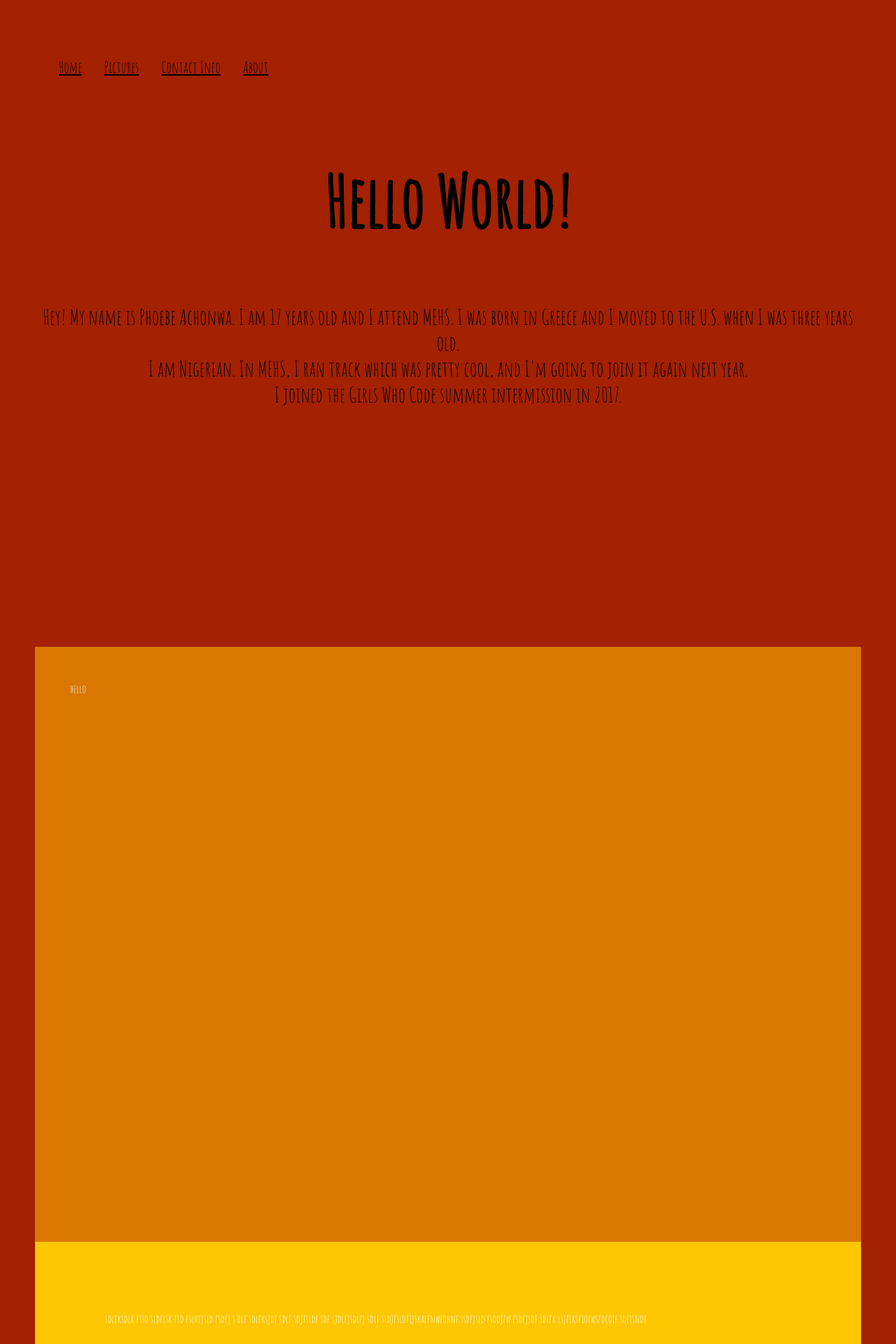
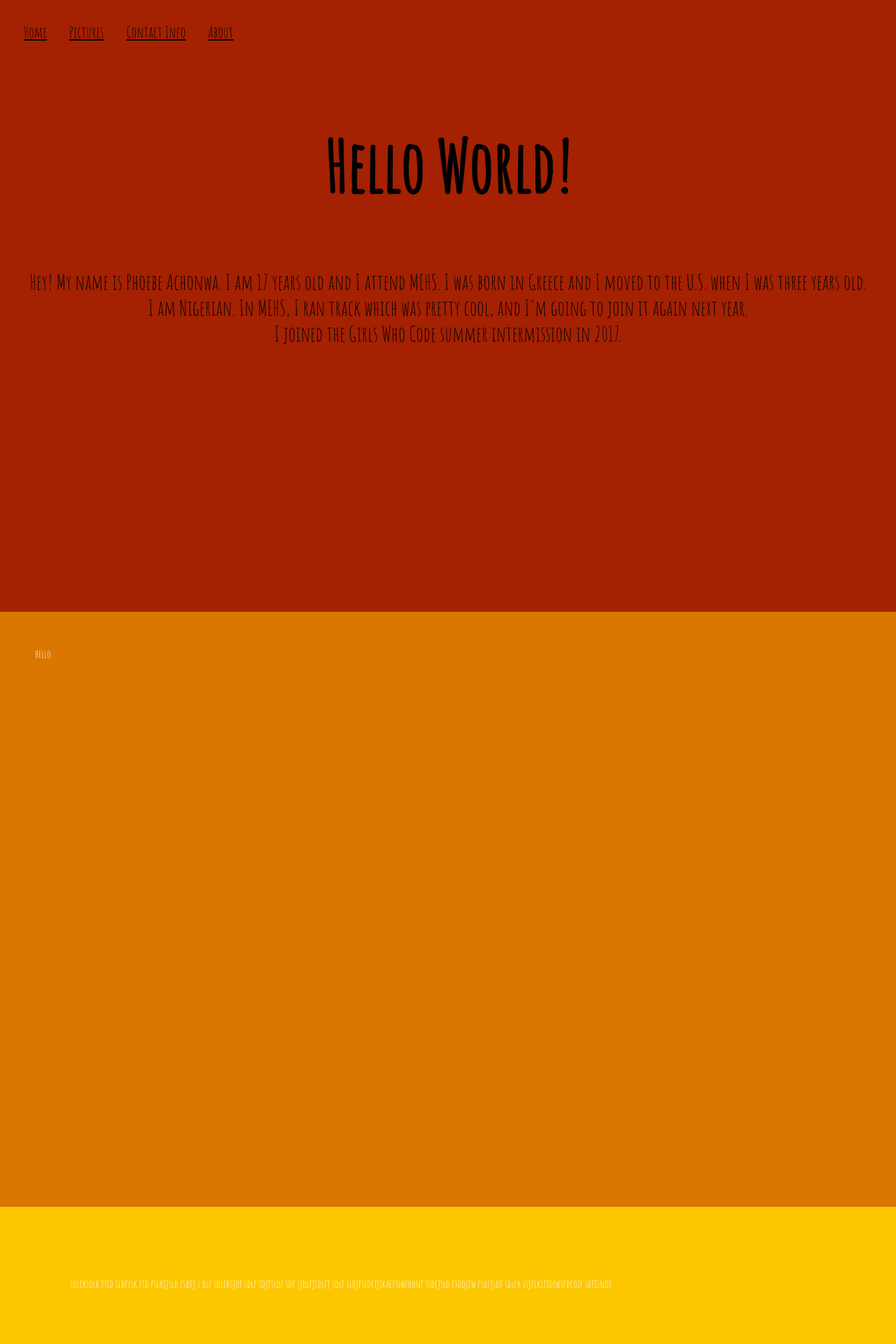
Before and after one commit to pachonwa/Portfolio2, a Python web app: template templates/aboutme.html in a window 1280 px wide. Shown: the top 1920 px of the page at 70% size. Run offline with Jinja, Linux system fonts and the light colour scheme; the template is opened without the code that fills it, so the values that code supplies are empty.

Commit message:
wahtever

```diff
--- a/main.py
+++ b/main.py
@@ -7,12 +7,12 @@ env = jinja2.Environment(
     extensions=['jinja2.ext.autoescape'],
     autoescape=True)
 
-class AboutPage(webapp2.RequestHandler):
+class Welcome(webapp2.RequestHandler):
     def get(self):
         template = env.get_template("templates/aboutme.html")
         self.response.write(template.render())
 
 
 app = webapp2.WSGIApplication([
-    ('/', AboutPage),
+    ('/', Welcome),
 ], debug=True)
--- a/stylesheets/aboutme.css
+++ b/templates/aboutme.css
@@ -1,5 +1,5 @@
 body {
-  margin: 50px;
+  margin: 0px;
   font-family: 'Amatic SC', cursive;
   background-color: #a42102;
 
--- a/templates/aboutme.html
+++ b/templates/aboutme.html
@@ -1,7 +1,8 @@
 <!DOCTYPE html>
-<link rel="stylesheet" href="/stylesheets/aboutme.css"/>
+<link href="aboutme.css" rel="stylesheet" type="text/css">
 <link href="https://fonts.googleapis.com/css?family=Amatic+SC" rel="stylesheet">
 <title>About Me</title>
+
   <div class="navbar" style="text-decoration: none;">
     <ul>
       <li><a href="">Home</a></li>
```
Also changed, not shown: 1 other file.
